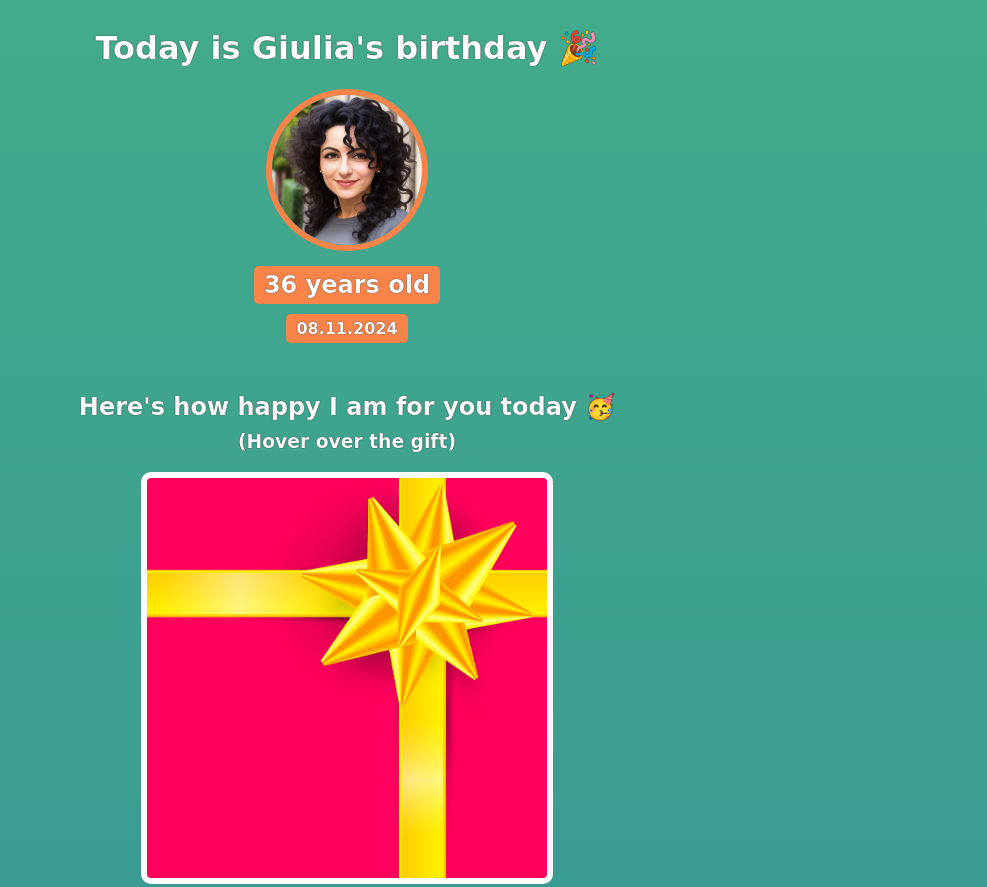
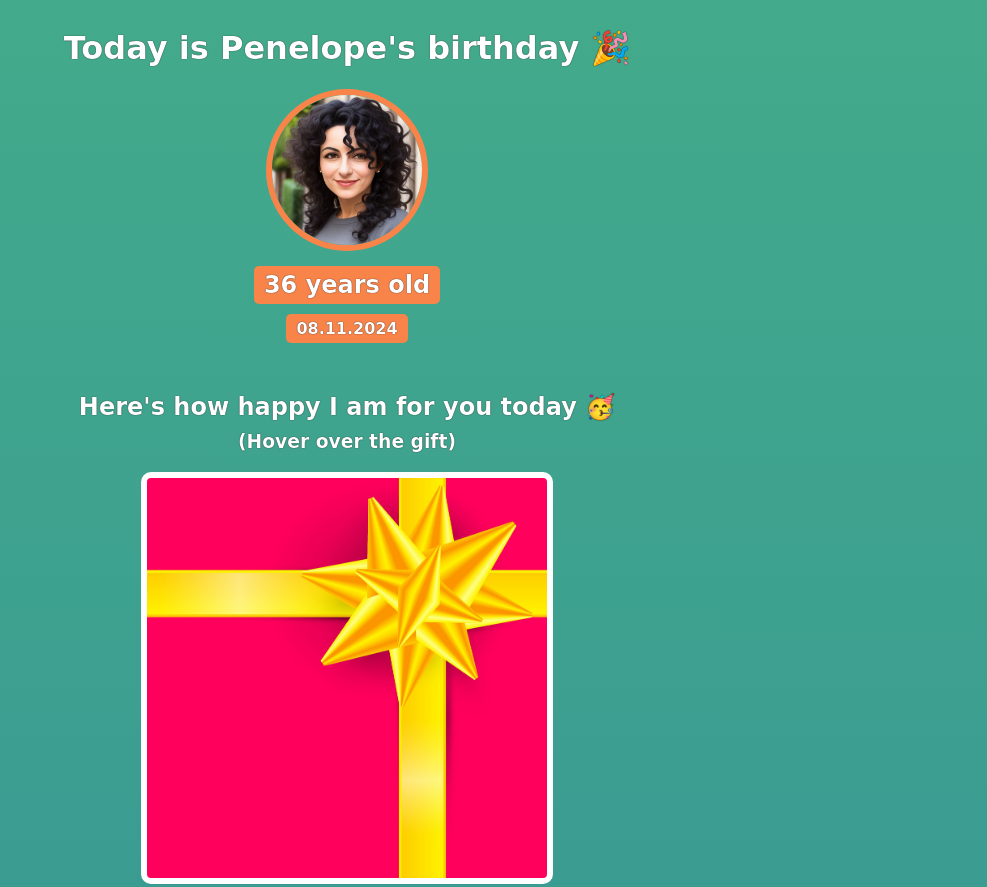
Before and after one commit to kappacodes/birthday-gift-site, a website built with Vite: page index.html in a window 1280 px wide. Shown: the top 887 px of the page, without its empty margins (293-1280 px from the left). Built offline with nearby package versions, Linux system fonts and the light colour scheme; a web font is replaced by a local one.

Commit message:
Changed name to Penelope

```diff
--- a/index.html
+++ b/index.html
@@ -7,7 +7,7 @@
     </head>
     <body>
         <div id="header">
-            <h1>Today is Giulia's birthday 🎉</h1>
+            <h1>Today is Penelope's birthday 🎉</h1>
             <img id="bff-img" src="images/Giulia.jpg">
             <h2 id="bday-age">36 years old</h2>
             <h4 id="bday-date">08.11.2024</h4>
```
